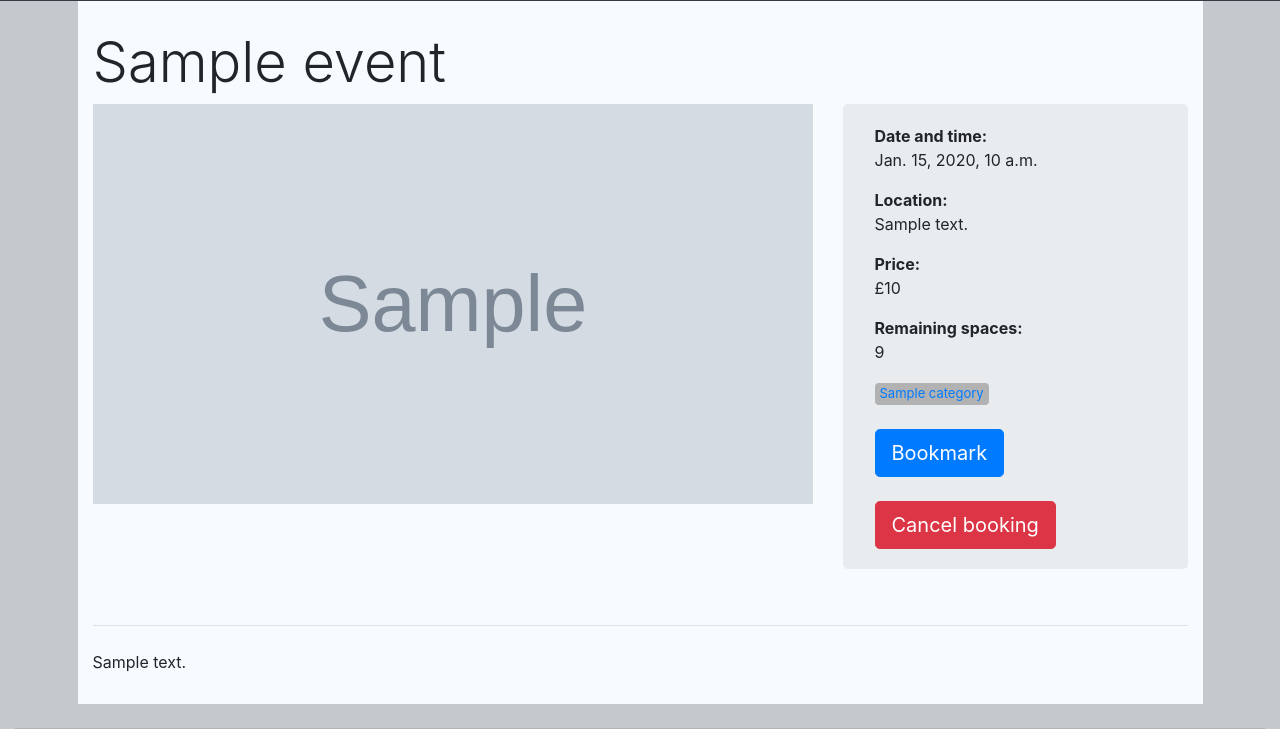
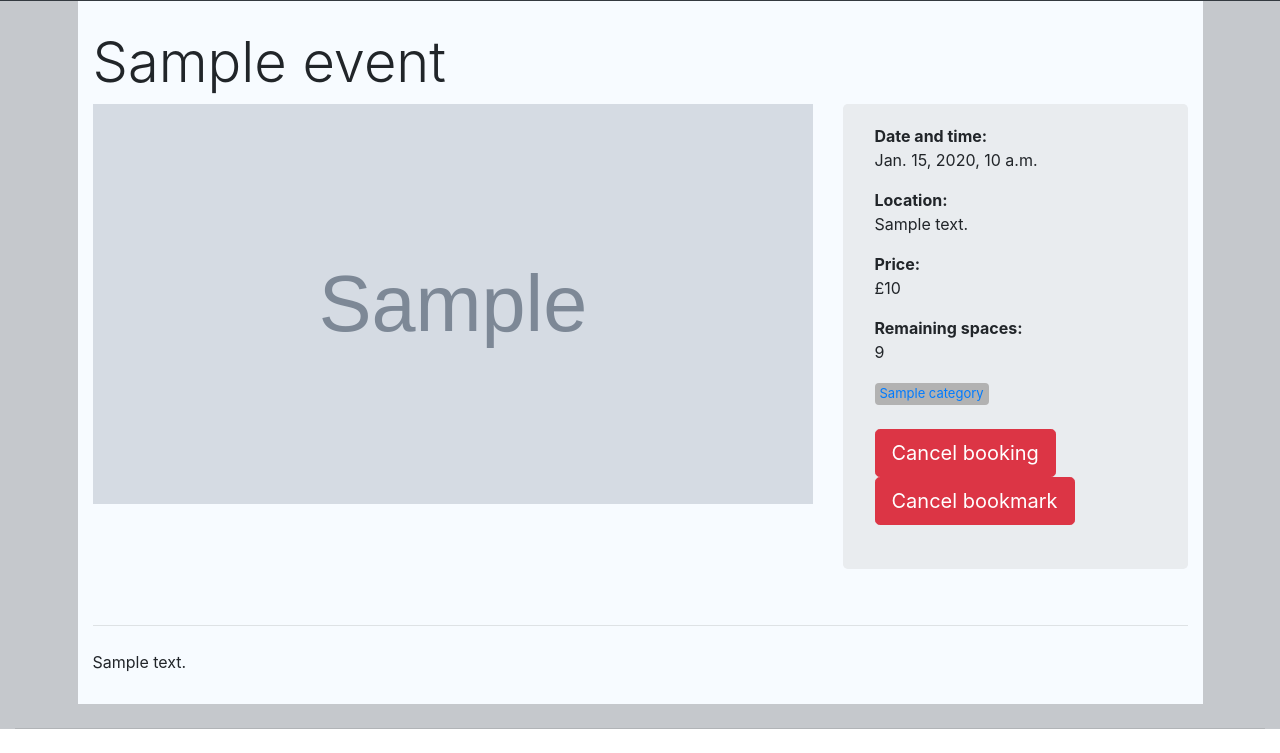
Before and after one commit to functionOverlord/eventsoc, a Django app: a page that uses templates/eventsoc/event.html in a window 1280 px wide. Shown: the part 71-824 px from the top of the page. Run offline with Django 3.2, Linux system fonts and the light colour scheme; a user stored in the database is signed in; tables that the repository leaves empty hold one stand-in row (values such as "Sample post"); grey boxes marked "Sample" are stand-in pictures; some libraries are stand-ins or nearby versions.

Commit message:
display correct booking and bookmarks buttons

```diff
--- a/templates/eventsoc/event.html
+++ b/templates/eventsoc/event.html
@@ -53,29 +53,24 @@
                 <!-- Needs JavaScript to decide on which buttons to show, won't show both cancel and remove at same time -->
                 {% if user.is_user %}
                   {% if booked %}
-                  <form action="bookmark" method="get">
-                    <input class="btn btn-primary btn-lg" type="submit" value="Bookmark">
-                  </form>
-                  <br/>
                     <form action="cancel_booking" method="get">
                       <input class="btn btn-danger btn-lg" type="submit" value="Cancel booking">
                     </form>
-                  {% elif bookmarked %}
-                  <form action="remove_bookmark" method="get">
-                    <input class="btn btn-danger btn-lg" type="submit" value="Cancel bookmark">
-                  </form>
-                  <br/>
+                  {% else %}
                     <form action="booking" method="get">
                       <input class="btn btn-primary btn-lg" type="submit" value="Book a place">
                     </form>
+                  {% endif %}
+                  {% if bookmarked %}
+                    <form action="remove_bookmark" method="get">
+                      <input class="btn btn-danger btn-lg" type="submit" value="Cancel bookmark">
+                    </form>
+                    <br/>
                   {% else %}
-                  <form action="bookmark" method="get">
-                    <input class="btn btn-primary btn-lg" type="submit" value="Bookmark">
-                  </form>
-                  <br/>
-                    <form action="booking" method="get">
-                      <input class="btn btn-primary btn-lg" type="submit" value="Book a place">
+                    <form action="bookmark" method="get">
+                      <input class="btn btn-primary btn-lg" type="submit" value="Bookmark">
                     </form>
+                    <br/>
                   {% endif %}
                 {% elif user.is_society %}
                   {% if creator %}
```
